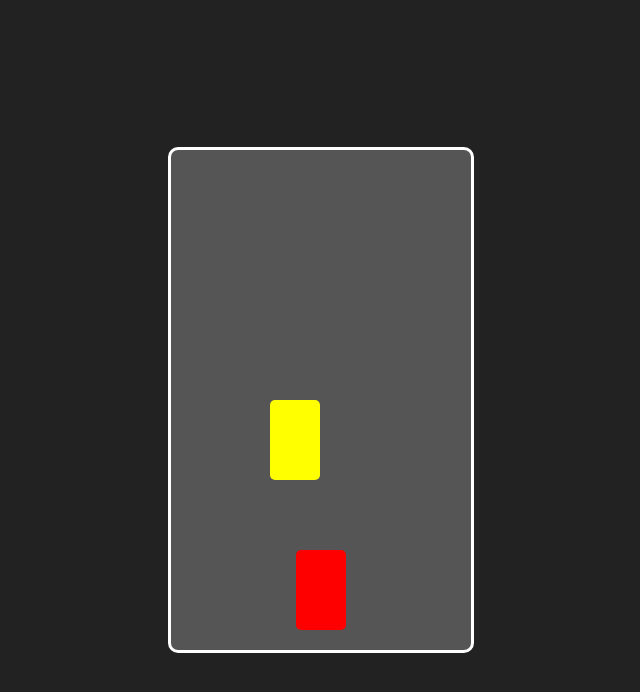
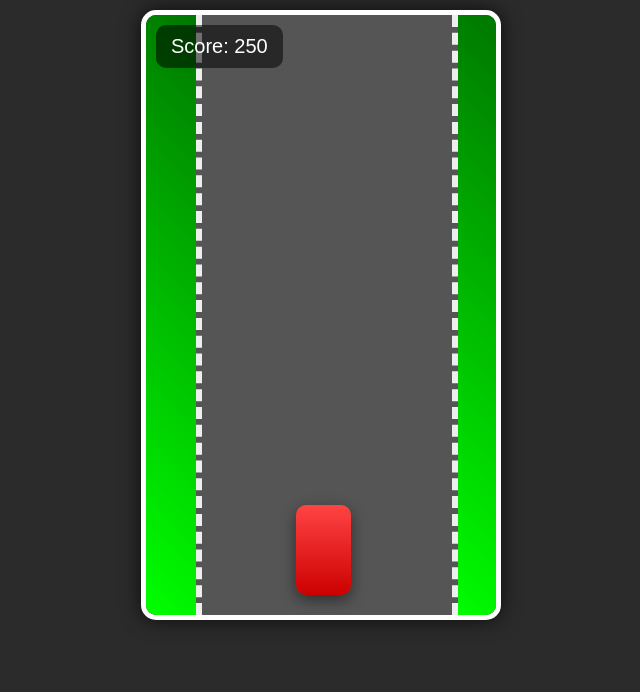
Before and after one commit to mannu-0/Jenkns-project, a plain HTML site: page index.html in a window 1280 px wide. Shown: the whole page, without its empty margins (319-959 px from the left). Drawn offline with Linux system fonts and the light colour scheme.

Commit message:
Update index.html

```diff
--- a/index.html
+++ b/index.html
@@ -2,28 +2,51 @@
 <html lang="en">
 <head>
 <meta charset="UTF-8">
-<title>Car Driving Mini Game</title>
+<title>Car Game - Better Graphics</title>
 
 <style>
     body {
         margin: 0;
-        background: #222;
-        overflow: hidden;
+        background: #2b2b2b;
         display: flex;
         justify-content: center;
-        align-items: center;
-        height: 100vh;
+        padding-top: 10px;
         font-family: Arial;
+        user-select: none;
     }
 
     #game {
-        width: 300px;
-        height: 500px;
-        background: #555;
+        width: 350px;
+        height: 600px;
+        background: #333;
         position: relative;
         overflow: hidden;
-        border-radius: 10px;
-        border: 3px solid white;
+        border-radius: 15px;
+        border: 5px solid #fff;
+        box-shadow: 0 0 20px #000b;
+    }
+
+    /* Road + Grass */
+    #left-grass, #right-grass {
+        width: 50px;
+        height: 100%;
+        background: linear-gradient(45deg, #0f0, #070);
+        position: absolute;
+        top: 0;
+    }
+
+    #left-grass { left: 0; }
+    #right-grass { right: 0; }
+
+    #road {
+        position: absolute;
+        left: 50px;
+        width: 250px;
+        height: 100%;
+        background: #555;
+        border-left: 6px dashed #eee;
+        border-right: 6px dashed #eee;
+        background-size: 20px 20px;
     }
 
     .line {
@@ -31,97 +54,147 @@
         height: 80px;
         background: white;
         position: absolute;
-        left: 145px;
-        animation: moveLines 1s linear infinite;
+        left: 170px;
+        opacity: 0.8;
+        animation: roadMove 1s linear infinite;
     }
 
-    @keyframes moveLines {
-        from { top: -100px; }
-        to { top: 500px; }
+    @keyframes roadMove {
+        0% { top: -100px; }
+        100% { top: 650px; }
     }
 
+    /* Player car */
     #car {
-        width: 50px;
-        height: 80px;
+        width: 55px;
+        height: 90px;
         background: red;
         position: absolute;
         bottom: 20px;
-        left: 125px;
-        border-radius: 5px;
+        left: 150px;
+        border-radius: 10px;
+        box-shadow: 0 5px 15px #0007;
+        background: linear-gradient(#ff4444, #cc0000);
     }
 
+    /* Enemy cars */
     .enemy {
-        width: 50px;
-        height: 80px;
-        background: yellow;
+        width: 55px;
+        height: 90px;
         position: absolute;
         top: -100px;
-        border-radius: 5px;
-        animation: moveEnemy 2s linear infinite;
+        border-radius: 10px;
+        box-shadow: 0 5px 15px #0008;
+        background: linear-gradient(#ffe066, #d4b200);
+        animation: enemyMove 2.5s linear infinite;
     }
 
-    @keyframes moveEnemy {
-        from { top: -100px; }
-        to { top: 600px; }
+    @keyframes enemyMove {
+        0% { top: -150px; }
+        100% { top: 700px; }
+    }
+
+    #score {
+        color: white;
+        position: absolute;
+        top: 10px;
+        left: 10px;
+        padding: 10px 15px;
+        background: #0008;
+        border-radius: 10px;
+        font-size: 20px;
     }
 </style>
 </head>
 <body>
 
 <div id="game">
+
+    <div id="left-grass"></div>
+    <div id="right-grass"></div>
+    <div id="road"></div>
+
     <div class="line" style="top:0"></div>
     <div class="line" style="top:150px"></div>
     <div class="line" style="top:300px"></div>
     <div class="line" style="top:450px"></div>
 
+    <div id="score">Score: 0</div>
+
     <div id="car"></div>
-    <div class="enemy" id="enemy"></div>
+
+    <div class="enemy" id="enemy1"></div>
+    <div class="enemy" id="enemy2"></div>
+
 </div>
 
 <script>
     let car = document.getElementById("car");
-    let enemy = document.getElementById("enemy");
+    let scoreBox = document.getElementById("score");
+    let enemy1 = document.getElementById("enemy1");
+    let enemy2 = document.getElementById("enemy2");
+
+    let roadLeft = 50;
     let roadWidth = 250;
 
-    // Enemy start position
-    function resetEnemy() {
-        enemy.style.top = "-100px";
-        enemy.style.left = Math.floor(Math.random() * 250) + "px";
+    let score = 0;
+    let speed = 2;
+
+    function randomEnemyPosition(enemy) {
+        enemy.style.top = "-200px";
+        enemy.style.left = (50 + Math.floor(Math.random() * 200)) + "px";
     }
 
-    resetEnemy();
+    randomEnemyPosition(enemy1);
+    randomEnemyPosition(enemy2);
 
     document.addEventListener("keydown", function (e) {
-        let carLeft = parseInt(window.getComputedStyle(car).getPropertyValue("left"));
+        let carLeft = parseInt(getComputedStyle(car).left);
 
-        if (e.key === "ArrowLeft" && carLeft > 0) {
+        if (e.key === "ArrowLeft" && carLeft > roadLeft) {
             car.style.left = (carLeft - 20) + "px";
         }
-        else if (e.key === "ArrowRight" && carLeft < roadWidth) {
+        if (e.key === "ArrowRight" && carLeft < roadLeft + roadWidth - 55) {
             car.style.left = (carLeft + 20) + "px";
         }
     });
 
-    // Collision check
-    setInterval(function () {
-        let carLeft = parseInt(window.getComputedStyle(car).getPropertyValue("left"));
-        let carTop = parseInt(window.getComputedStyle(car).getPropertyValue("top"));
+    // Main game loop
+    setInterval(() => {
+        score++;
+        scoreBox.innerHTML = "Score: " + score;
 
-        let enemyLeft = parseInt(window.getComputedStyle(enemy).getPropertyValue("left"));
-        let enemyTop = parseInt(window.getComputedStyle(enemy).getPropertyValue("top"));
+        speed += 0.002; // auto speed increase
 
-        if (enemyTop > 450) resetEnemy();
+        moveEnemy(enemy1);
+        moveEnemy(enemy2);
+    }, 20);
 
-        // Collision logic
+    function moveEnemy(enemy) {
+        let top = parseInt(getComputedStyle(enemy).top);
+        enemy.style.top = top + speed + "px";
+
+        if (top > 600) randomEnemyPosition(enemy);
+
+        collisionCheck(enemy);
+    }
+
+    function collisionCheck(enemy) {
+        let carLeft = parseInt(getComputedStyle(car).left);
+        let carTop = parseInt(getComputedStyle(car).top) + 480;
+
+        let enemyLeft = parseInt(getComputedStyle(enemy).left);
+        let enemyTop = parseInt(getComputedStyle(enemy).top);
+
         if (
-            enemyTop > 350 &&
-            enemyTop < 500 &&
+            enemyTop + 90 > carTop - 80 &&
+            enemyTop < carTop &&
             Math.abs(carLeft - enemyLeft) < 50
         ) {
-            alert("💥 Crash! Game Over!");
+            alert("💥 Crash! Game Over!\nScore: " + score);
             location.reload();
         }
-    }, 10);
+    }
 </script>
 
 </body>
```
